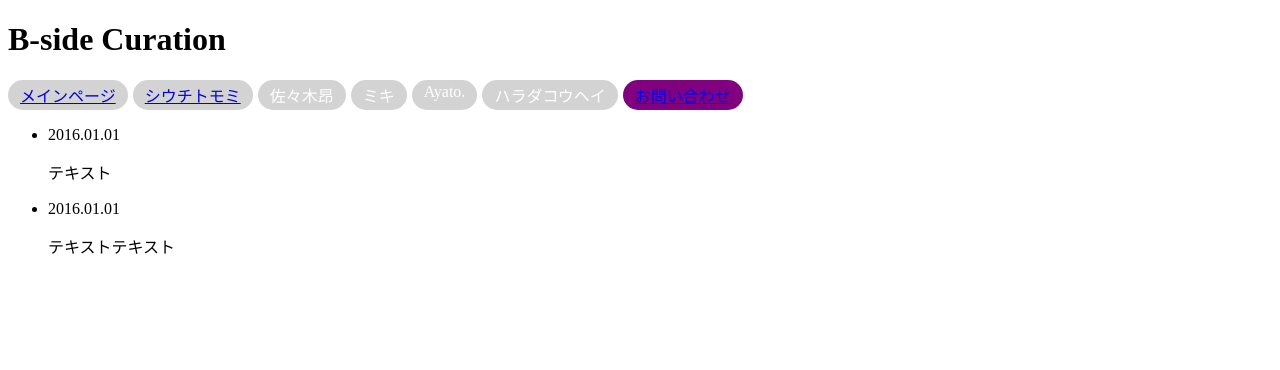
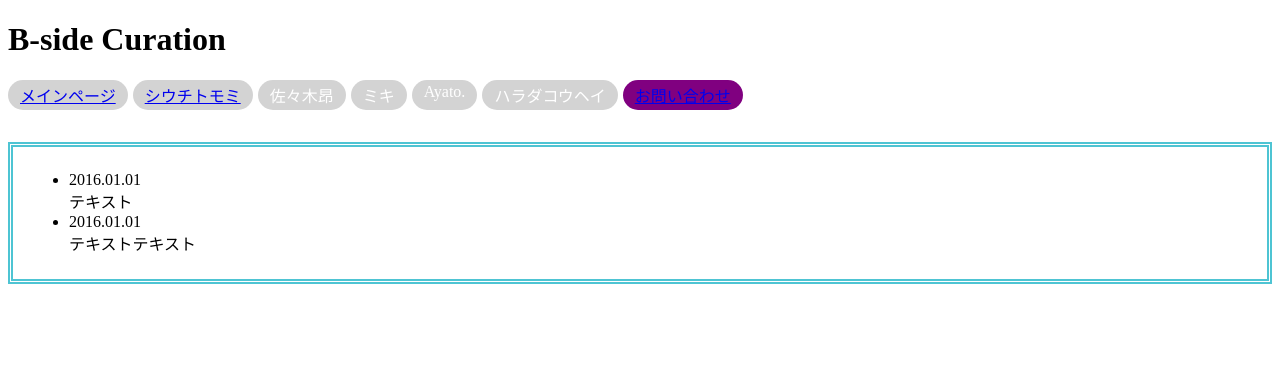
Before and after one commit to na7tsu2/na7tsu2.github.io, a PHP site: page / in a window 1280 px wide. Shown: the top 370 px of the page. Run offline with PHP 8.4, Linux system fonts and the light colour scheme.

Commit message:
Update style.css

```diff
--- a/style.css
+++ b/style.css
@@ -25,3 +25,14 @@
 .tab-switch {
     display: none;
 }
+
+
+.box5 {
+    padding: 0.5em 1em;
+    margin: 2em 0;
+    border: double 5px #4ec4d3;
+}
+.box5 p {
+    margin: 0;
+    padding: 0;
+}
```
